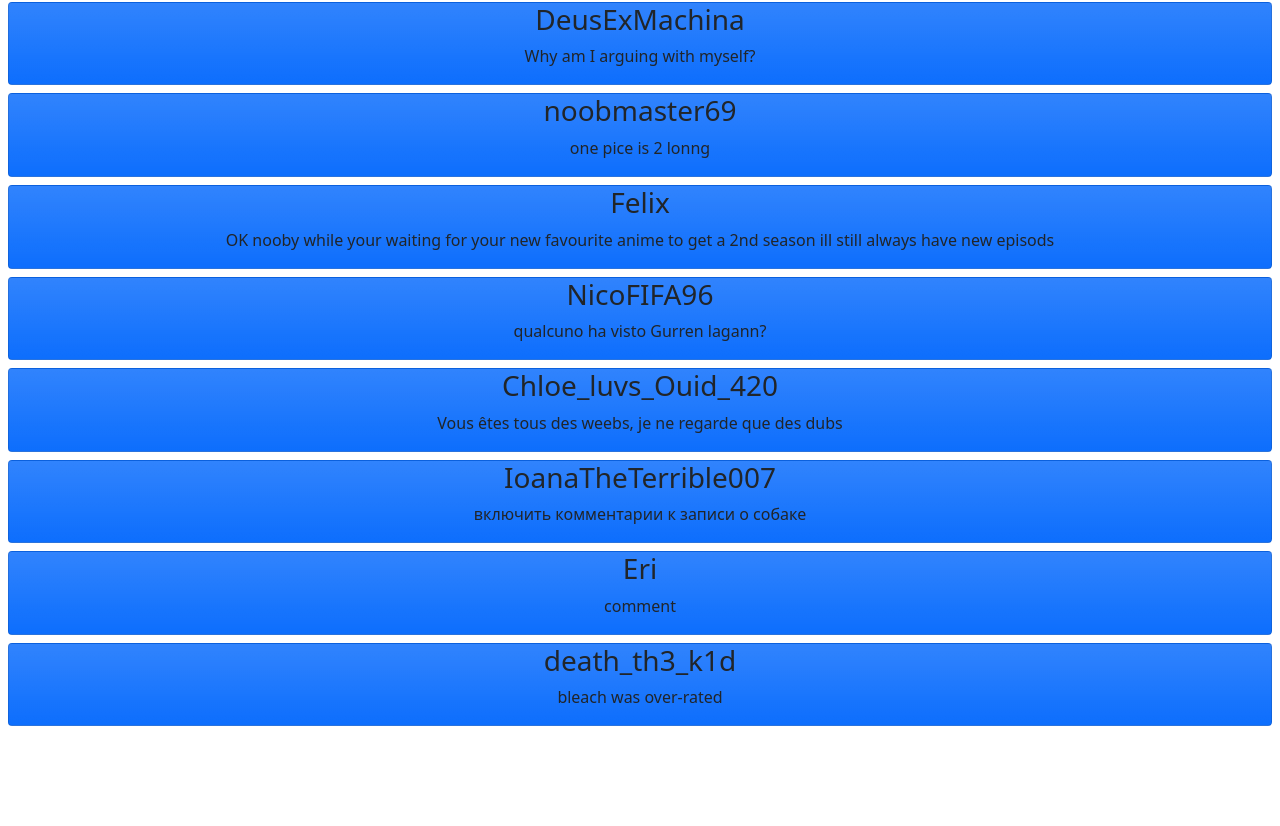
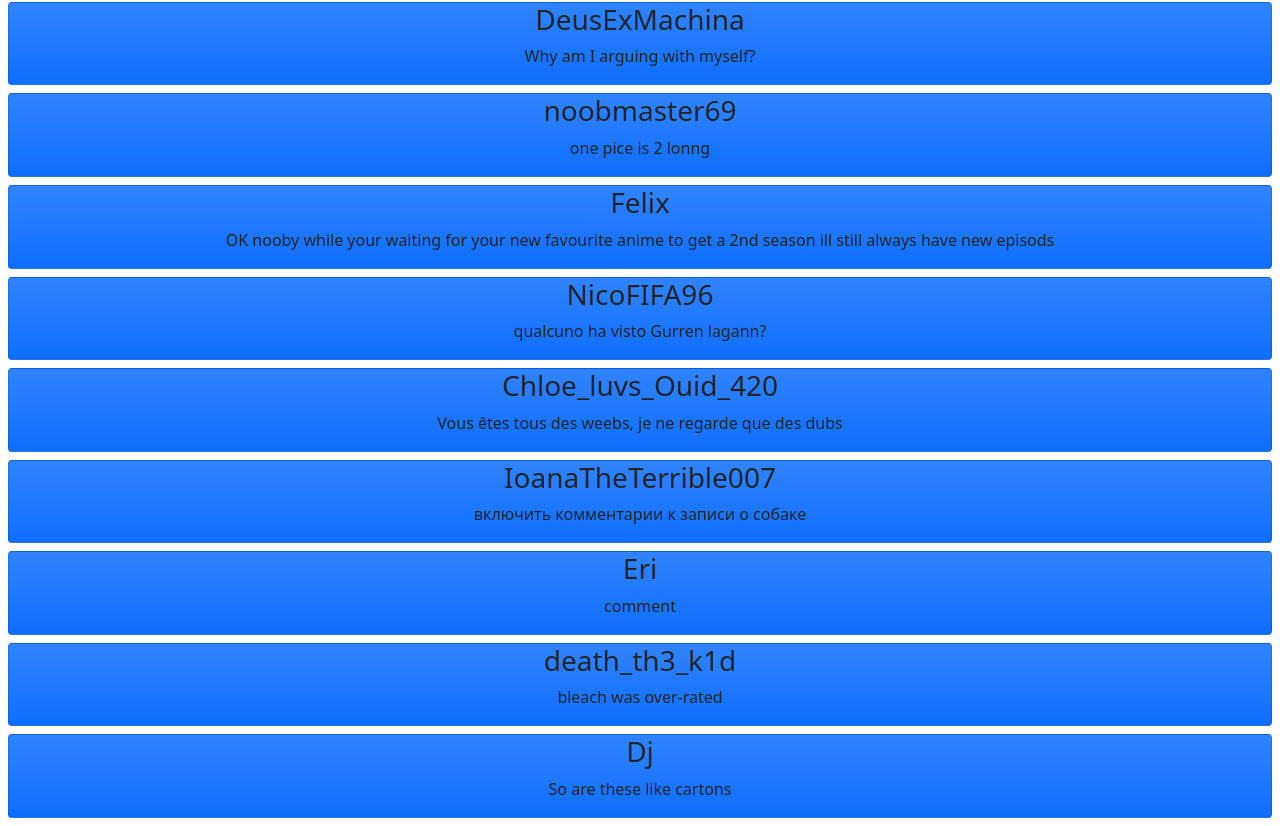
Before and after one commit to Hpollard003/Project-2-Phase2, a React (Create React App) app: page /posts in a window 1280 px wide. Shown: the part 1526-2352 px from the top of the page. Before the commit the page ends 2260 px from the top, so only its background shows below. Built offline with nearby package versions, Linux system fonts and the light colour scheme; data requests are answered from the project's data file.

Commit message:
added comments again

```diff
--- a/db.json
+++ b/db.json
@@ -64,6 +64,11 @@
       "name": "death_th3_k1d",
       "text": "bleach was over-rated",
       "id": 14
+    },
+    {
+      "name": "Dj",
+      "text": "So are these like cartons",
+      "id": 15
     }
   ]
 }
--- a/src/components/CommentBox.js
+++ b/src/components/CommentBox.js
@@ -29,6 +29,11 @@ class CommentBox extends Component {
     // addComment is a function that takes props in this case it takes the resp data which contains new names and text
     .then(resp => this.props.addComment(resp.data))
     .catch(error => console.error(error))
+    // below this I'm clearing the input fields on my form after execution
+    this.setState({
+      name : "",
+      text : ""
+    })
   }
 
   render() {
```
